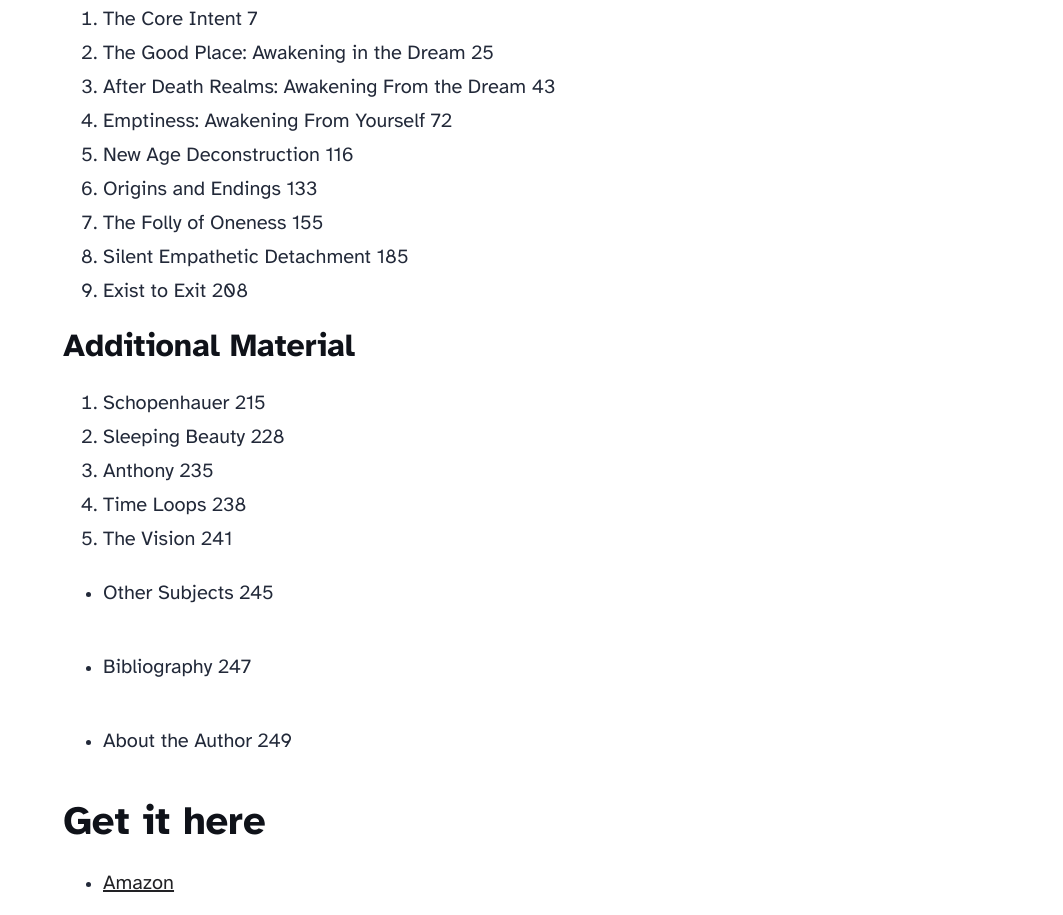
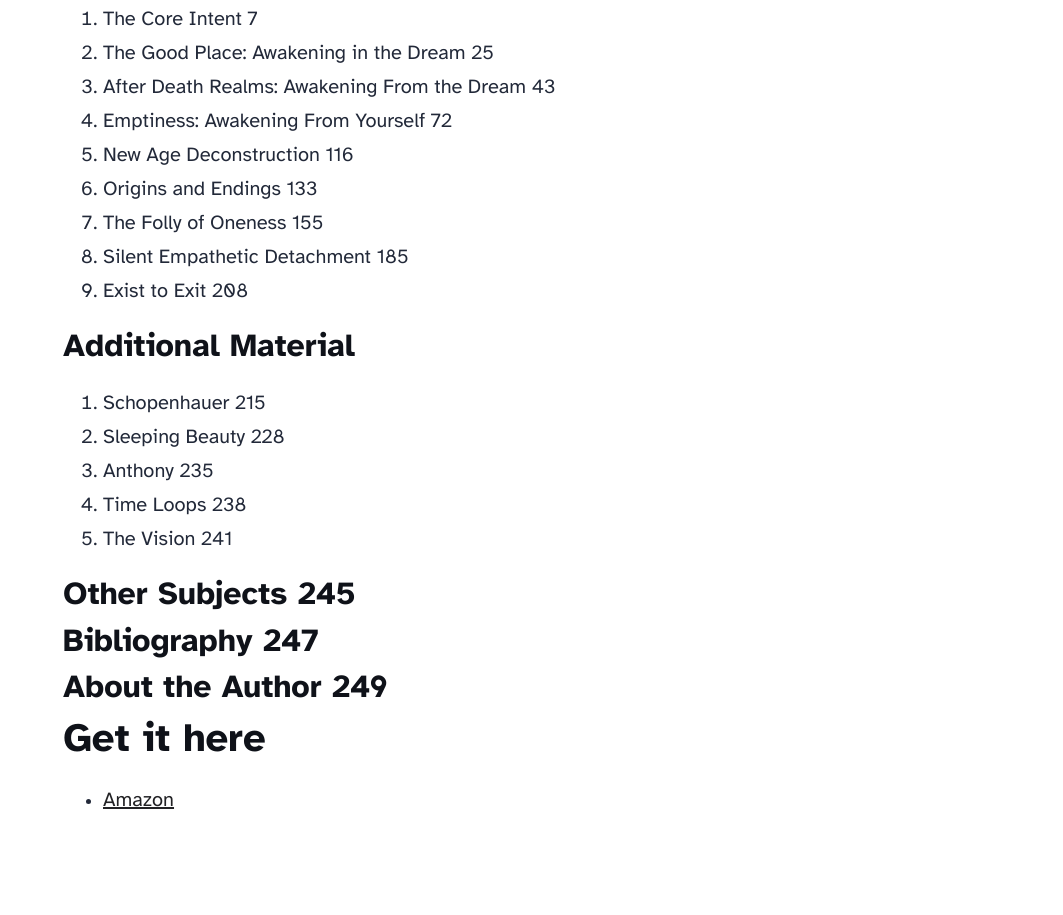
Before and after one commit to OJNyb/howdie, an Astro site: page /book/empty-the-cave in a window 1280 px wide. Shown: the part 1257-2172 px from the top of the page, without its empty margins (217-1280 px from the left). Built offline with nearby package versions, Linux system fonts and the light colour scheme; Astro itself is replaced by a stand-in of ours.

Commit message:
Add empty the cave

```diff
--- a/src/content/book/empty-the-cave.md
+++ b/src/content/book/empty-the-cave.md
@@ -7,7 +7,7 @@ heroImage: "/empt-cave-front.jpg"
 
 So, you want to Exit Plato's Cave/the Matrix? It is a very grand quest to take on. However, it might not be what you think it is. Such a quest cannot be defined in words, so nothing in this book can possibly describe it. That is because Exiting the Matrix has nothing to do with “you,” as it is an Exit of yourself as much as the Cave.
 
-[SAMPLE CHAPTER] (/empty.pdf)
+[SAMPLE CHAPTER](/empty.pdf)
 
 ## EMPTY THE CAVE
 Table of Contents
@@ -30,11 +30,11 @@ Table of Contents
 3. Anthony							235
 4. Time Loops							238
 5. The Vision							241
--  Other Subjects						245
+### Other Subjects						245
 
 
-- Bibliography							247
-- About the Author						249
+### Bibliography							247
+### About the Author						249
 
 
 
```
